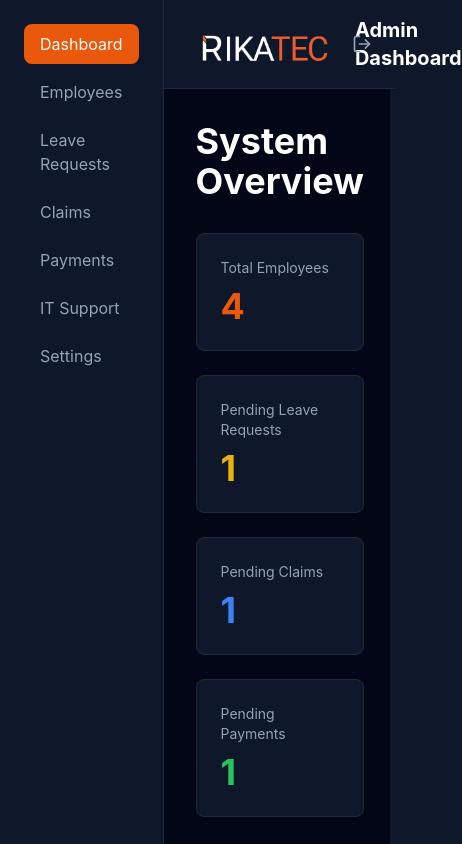
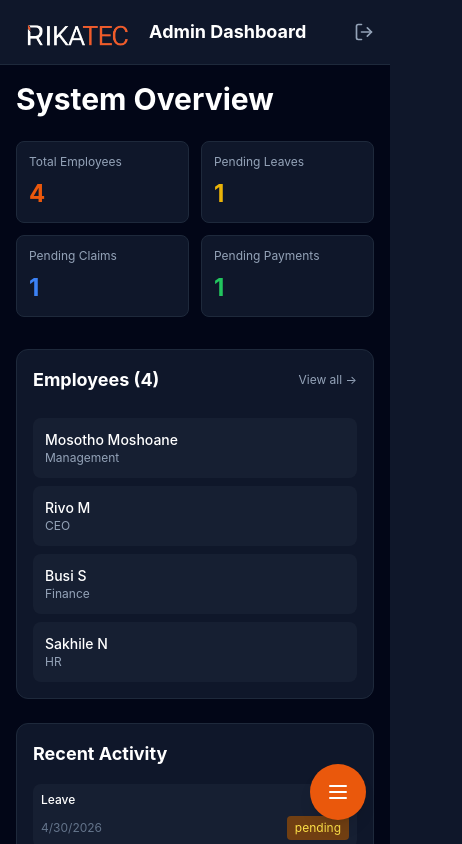
Before and after one commit to beatrootpine/myrikatec, a React (Vite) app: page /login in a window 390 px wide. Both pictures are taken after a click on the button "Demo: Admin Login". Shown: the top 844 px of the page, 462 px wide, since content can reach past the window. Built offline with nearby package versions, Linux system fonts and the light colour scheme.

Commit message:
Add mobile-friendly navigation with hamburger menu + responsive layout

```diff
--- a/src/components/Navbar.jsx
+++ b/src/components/Navbar.jsx
@@ -5,12 +5,12 @@ export default function Navbar({ title }) {
   const { signOut } = useAuthStore()
 
   return (
-    <nav className="bg-slate-900 border-b border-slate-800">
-      <div className="max-w-7xl mx-auto px-6 py-4">
+    <nav className="bg-slate-900 border-b border-slate-800 sticky top-0 z-30">
+      <div className="max-w-7xl mx-auto px-4 md:px-6 py-4">
         <div className="flex justify-between items-center">
-          <div className="flex items-center space-x-4">
-            <img src="/rikatec-logo.png" alt="Rikatec" className="h-10" />
-            <h1 className="text-xl font-bold text-white">{title}</h1>
+          <div className="flex items-center space-x-3 md:space-x-4">
+            <img src="/rikatec-logo.png" alt="Rikatec" className="h-8 md:h-10" />
+            <h1 className="text-lg md:text-xl font-bold text-white truncate">{title}</h1>
           </div>
           <button onClick={signOut} className="text-slate-400 hover:text-white flex items-center space-x-2">
             <LogOut size={20} />
--- a/src/components/Sidebar.jsx
+++ b/src/components/Sidebar.jsx
@@ -1,9 +1,12 @@
 import { Link, useLocation } from 'react-router-dom'
 import { useAuthStore } from '../lib/auth'
+import { Menu, X } from 'lucide-react'
+import { useState } from 'react'
 
 export default function Sidebar() {
   const { role } = useAuthStore()
   const location = useLocation()
+  const [open, setOpen] = useState(false)
 
   const isActive = (path) => location.pathname === path ? 'bg-orange-600 text-white' : 'text-slate-400 hover:text-white'
 
@@ -29,12 +32,45 @@ export default function Sidebar() {
   const links = role === 'admin' ? adminLinks : employeeLinks
 
   return (
-    <div className="w-64 bg-slate-900 border-r border-slate-800 p-6 space-y-2">
+    <>
+      {/* Desktop Sidebar */}
+      <div className="hidden md:flex md:w-64 bg-slate-900 border-r border-slate-800 p-6 space-y-2 flex-col">
         {links.map(link => (
           <Link key={link.path} to={link.path} className={`block px-4 py-2 rounded-lg transition-all ${isActive(link.path)}`}>
             {link.label}
           </Link>
         ))}
       </div>
+
+      {/* Mobile Menu Button */}
+      <button
+        onClick={() => setOpen(!open)}
+        className="md:hidden fixed bottom-6 right-6 z-50 bg-orange-600 hover:bg-orange-700 text-white p-4 rounded-full shadow-lg"
+      >
+        {open ? <X size={24} /> : <Menu size={24} />}
+      </button>
+
+      {/* Mobile Sidebar Overlay */}
+      {open && (
+        <div className="md:hidden fixed inset-0 bg-black/50 z-40" onClick={() => setOpen(false)} />
+      )}
+
+      {/* Mobile Sidebar */}
+      <div className={`md:hidden fixed left-0 top-0 h-full w-64 bg-slate-900 border-r border-slate-800 p-6 space-y-2 flex flex-col z-40 transform transition-transform ${open ? 'translate-x-0' : '-translate-x-full'}`}>
+        <div className="mb-6">
+          <img src="/rikatec-logo.png" alt="Rikatec" className="h-8" />
+        </div>
+        {links.map(link => (
+          <Link
+            key={link.path}
+            to={link.path}
+            onClick={() => setOpen(false)}
+            className={`block px-4 py-2 rounded-lg transition-all ${isActive(link.path)}`}
+          >
+            {link.label}
+          </Link>
+        ))}
+      </div>
+    </>
   )
 }
--- a/src/pages/AdminDashboard.jsx
+++ b/src/pages/AdminDashboard.jsx
@@ -18,56 +18,56 @@ export default function AdminDashboard() {
   ].sort((a, b) => new Date(b.date) - new Date(a.date)).slice(0, 6)
 
   return (
-    <div className="flex h-screen bg-slate-950">
+    <div className="flex flex-col md:flex-row h-screen bg-slate-950">
       <Sidebar />
       <div className="flex-1 flex flex-col">
         <Navbar title="Admin Dashboard" />
-        <div className="flex-1 overflow-auto p-8">
-          <h1 className="text-4xl font-bold text-white mb-8">System Overview</h1>
+        <div className="flex-1 overflow-auto p-4 md:p-8">
+          <h1 className="text-3xl md:text-4xl font-bold text-white mb-6 md:mb-8">System Overview</h1>
 
-          <div className="grid grid-cols-1 md:grid-cols-4 gap-6 mb-12">
-            <div className="bg-slate-900 border border-slate-800 rounded-lg p-6">
-              <p className="text-slate-400 text-sm mb-2">Total Employees</p>
-              <p className="text-4xl font-bold text-orange-600">{totalEmployees}</p>
+          <div className="grid grid-cols-2 md:grid-cols-4 gap-3 md:gap-6 mb-8">
+            <div className="bg-slate-900 border border-slate-800 rounded-lg p-3 md:p-6">
+              <p className="text-slate-400 text-xs md:text-sm mb-2">Total Employees</p>
+              <p className="text-2xl md:text-4xl font-bold text-orange-600">{totalEmployees}</p>
             </div>
-            <Link to="/admin/leave" className="bg-slate-900 border border-slate-800 hover:border-orange-600 rounded-lg p-6 transition">
-              <p className="text-slate-400 text-sm mb-2">Pending Leave Requests</p>
-              <p className="text-4xl font-bold text-yellow-500">{pendingLeaves}</p>
+            <Link to="/admin/leave" className="bg-slate-900 border border-slate-800 hover:border-orange-600 rounded-lg p-3 md:p-6 transition">
+              <p className="text-slate-400 text-xs md:text-sm mb-2">Pending Leaves</p>
+              <p className="text-2xl md:text-4xl font-bold text-yellow-500">{pendingLeaves}</p>
             </Link>
-            <Link to="/admin/claims" className="bg-slate-900 border border-slate-800 hover:border-orange-600 rounded-lg p-6 transition">
-              <p className="text-slate-400 text-sm mb-2">Pending Claims</p>
-              <p className="text-4xl font-bold text-blue-500">{pendingClaims}</p>
+            <Link to="/admin/claims" className="bg-slate-900 border border-slate-800 hover:border-orange-600 rounded-lg p-3 md:p-6 transition">
+              <p className="text-slate-400 text-xs md:text-sm mb-2">Pending Claims</p>
+              <p className="text-2xl md:text-4xl font-bold text-blue-500">{pendingClaims}</p>
             </Link>
-            <Link to="/admin/payments" className="bg-slate-900 border border-slate-800 hover:border-orange-600 rounded-lg p-6 transition">
-              <p className="text-slate-400 text-sm mb-2">Pending Payments</p>
-              <p className="text-4xl font-bold text-green-500">{pendingPayments}</p>
+            <Link to="/admin/payments" className="bg-slate-900 border border-slate-800 hover:border-orange-600 rounded-lg p-3 md:p-6 transition">
+              <p className="text-slate-400 text-xs md:text-sm mb-2">Pending Payments</p>
+              <p className="text-2xl md:text-4xl font-bold text-green-500">{pendingPayments}</p>
             </Link>
           </div>
 
-          <div className="grid grid-cols-1 lg:grid-cols-3 gap-8">
+          <div className="grid grid-cols-1 lg:grid-cols-3 gap-6 md:gap-8">
             {/* Employees */}
-            <div className="lg:col-span-2 bg-slate-900 border border-slate-800 rounded-xl p-6">
+            <div className="lg:col-span-2 bg-slate-900 border border-slate-800 rounded-xl p-4 md:p-6">
               <Link to="/admin/employees" className="flex justify-between items-center mb-6 hover:text-orange-600">
-                <h2 className="text-xl font-bold text-white">Employees ({totalEmployees})</h2>
-                <span className="text-slate-400 text-sm">View all →</span>
+                <h2 className="text-lg md:text-xl font-bold text-white">Employees ({totalEmployees})</h2>
+                <span className="text-slate-400 text-xs md:text-sm">View all →</span>
               </Link>
-              <div className="space-y-3 max-h-96 overflow-auto">
+              <div className="space-y-2 max-h-96 overflow-auto">
                 {employees.slice(0, 5).map(emp => (
-                  <div key={emp.id} className="bg-slate-800/50 rounded-lg p-4">
-                    <p className="text-white font-medium">{emp.name}</p>
-                    <p className="text-slate-400 text-sm">{emp.department}</p>
+                  <div key={emp.id} className="bg-slate-800/50 rounded-lg p-3">
+                    <p className="text-white font-medium text-sm">{emp.name}</p>
+                    <p className="text-slate-400 text-xs">{emp.department}</p>
                   </div>
                 ))}
               </div>
             </div>
 
             {/* Recent Activity */}
-            <div className="bg-slate-900 border border-slate-800 rounded-xl p-6">
-              <h2 className="text-xl font-bold text-white mb-6">Recent Activity</h2>
-              <div className="space-y-3 max-h-96 overflow-auto">
+            <div className="bg-slate-900 border border-slate-800 rounded-xl p-4 md:p-6">
+              <h2 className="text-lg md:text-xl font-bold text-white mb-4 md:mb-6">Recent Activity</h2>
+              <div className="space-y-2 max-h-96 overflow-auto">
                 {recentRequests.map(req => (
-                  <div key={req.id} className="bg-slate-800/50 rounded-lg p-3">
-                    <p className="text-white font-medium text-sm">{req.type}</p>
+                  <div key={req.id} className="bg-slate-800/50 rounded-lg p-2 md:p-3">
+                    <p className="text-white font-medium text-xs md:text-sm">{req.type}</p>
                     <div className="flex justify-between items-center mt-2">
                       <span className="text-slate-500 text-xs">{req.date}</span>
                       <span className={`text-xs px-2 py-1 rounded ${
```
Also changed, not shown: src/pages/DashboardPage.jsx (+14 -14 lines). Lines whose indentation alone changed are shown as unchanged.
